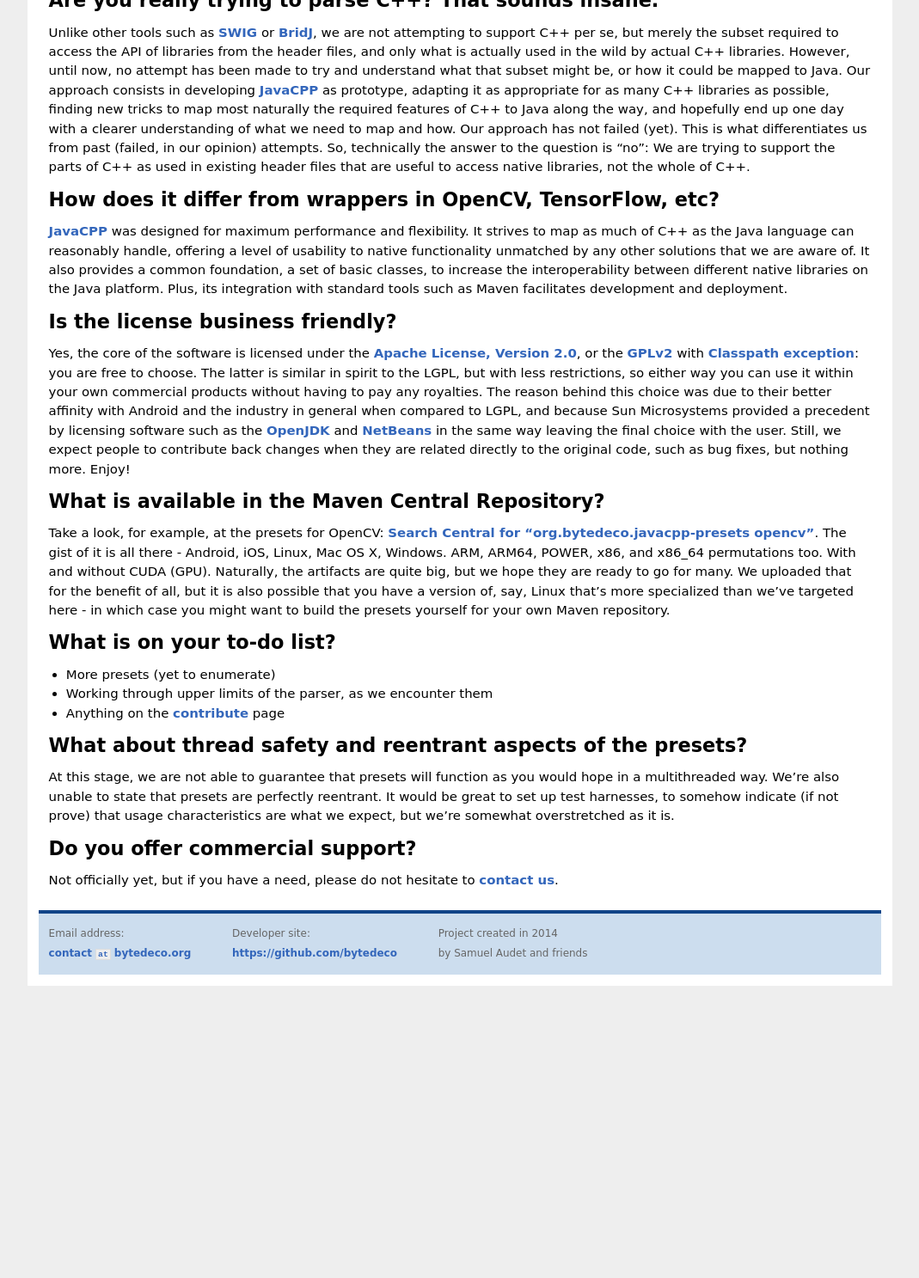
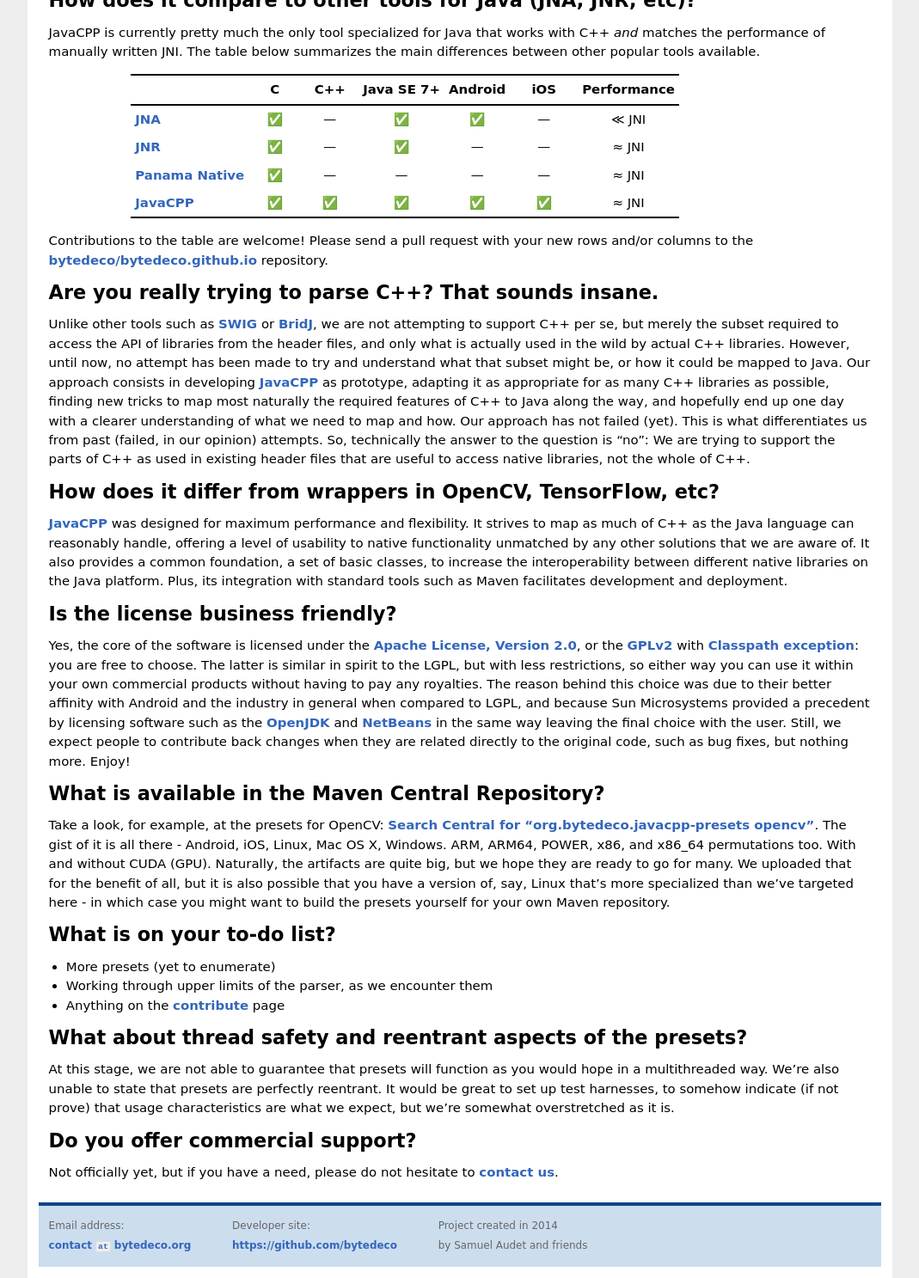
Before and after one commit to bytedeco/bytedeco.github.io, a Jekyll site: the page built from faq/index.md, in a window 1280 px wide. Shown: the part 320-1807 px from the top of the page at 86% size, without its empty margins (105-1174 px from the left). Built offline with Jekyll 4.4.1, drawn with Linux system fonts in a browser that asks for light colours; before the commit the page ends 1467 px from its top, so only the background shows below that; some of the changed text lies outside the part shown.

Commit message:
Add comparison table with alternatives to FAQ

```diff
--- a/css/main.css
+++ b/css/main.css
@@ -208,3 +208,20 @@ blockquote {
     color: #777;
     border-left: 4px solid #DDD;
 }
+
+table {
+    margin-left: 10%;
+    border-collapse: collapse;
+    border-spacing: 0;
+    border-bottom:2px solid #000000;
+}
+
+th {
+    border-top:2px solid #000000;
+    border-bottom:2px solid #000000;
+    padding: 5px;
+}
+
+td {
+    padding: 5px;
+}
--- a/faq/index.md
+++ b/faq/index.md
@@ -11,6 +11,19 @@ If you do not find answers to your questions in the list below, please do not he
  * [JavaCPP Group](http://groups.google.com/group/javacpp-project)
  * [JavaCV Group](http://groups.google.com/group/javacv)
 
+How does it compare to other tools for Java (JNA, JNR, etc)?
+------------------------------------------------------------
+
+JavaCPP is currently pretty much the only tool specialized for Java that works with C++ *and* matches the performance of manually written JNI. The table below summarizes the main differences between other popular tools available.
+
+|                                                  | &emsp; C &emsp; | &nbsp; C++ &nbsp; | Java SE 7+ | Android | &emsp; iOS &emsp; | Performance |
+|--------------------------------------------------|:---------------:|:-----------------:|:----------:|:-------:|:-----------------:|:-----------:|
+| [JNA](https://github.com/java-native-access/jna) | &#9989;         | &mdash;           | &#9989;    | &#9989; | &mdash;           | &#8810; JNI |
+| [JNR](https://github.com/jnr)                    | &#9989;         | &mdash;           | &#9989;    | &mdash; | &mdash;           | &asymp; JNI |
+| [Panama Native](http://jdk.java.net/panama/)     | &#9989;         | &mdash;           | &mdash;    | &mdash; | &mdash;           | &asymp; JNI |
+| [JavaCPP](https://github.com/bytedeco/javacpp)   | &#9989;         | &#9989;           | &#9989;    | &#9989; | &#9989;           | &asymp; JNI |
+
+Contributions to the table are welcome! Please send a pull request with your new rows and/or columns to the [bytedeco/bytedeco.github.io](https://github.com/bytedeco/bytedeco.github.io) repository.
 
 Are you really trying to parse C++? That sounds insane.
 -------------------------------------------------------
```
